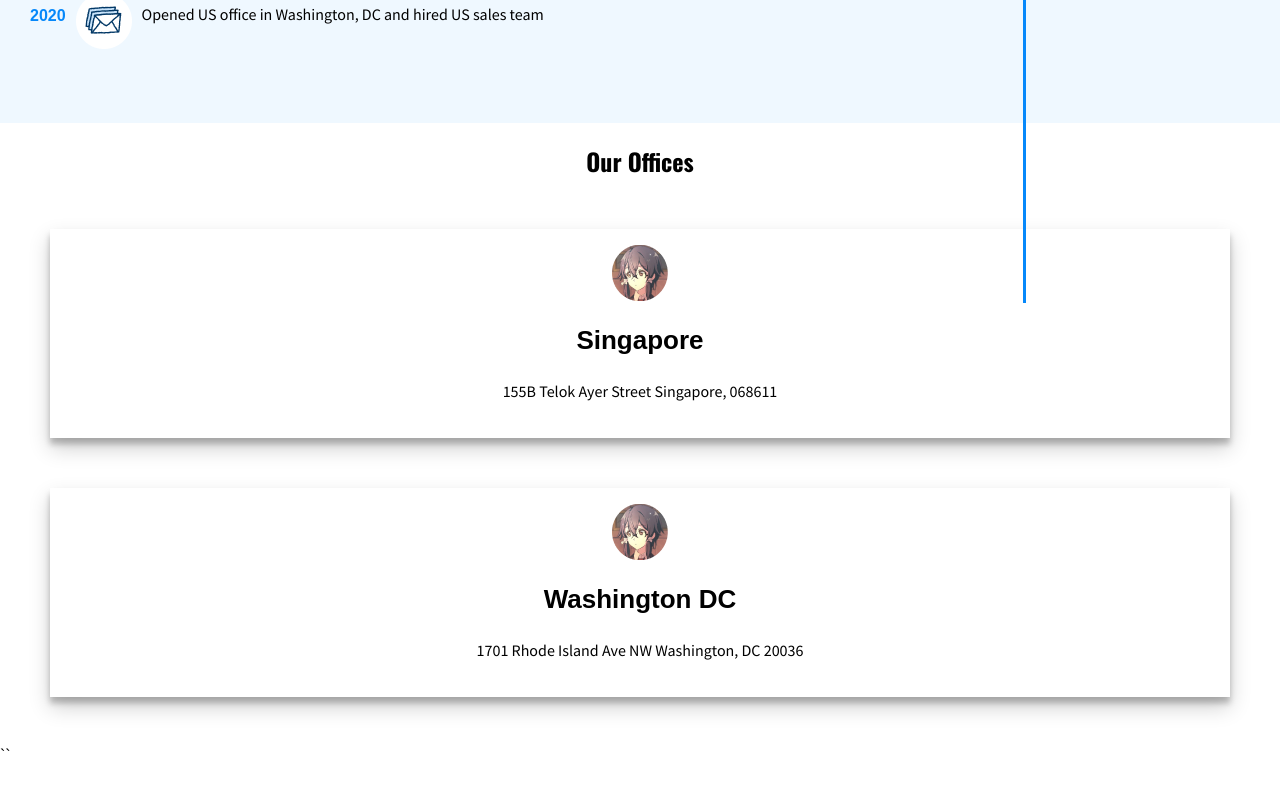
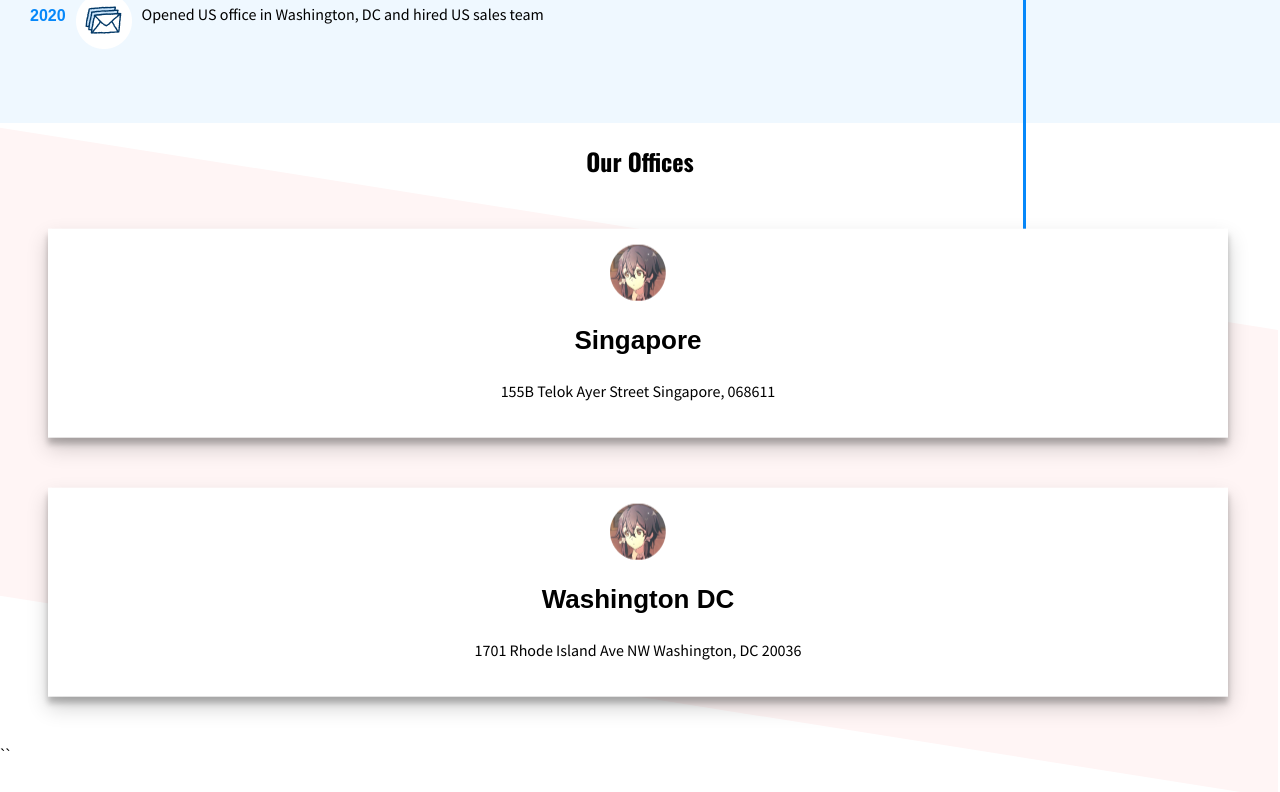
Before and after one commit to cantuus/saleswhale-site, a React (Create React App) app: page / in a window 1280 px wide. Shown: the part 2100-2892 px from the top of the page. Built offline with nearby package versions, Linux system fonts and the light colour scheme.

Commit message:
added slanted pink background to offices section

```diff
--- a/src/App.js
+++ b/src/App.js
@@ -79,7 +79,9 @@ function App() {
         <section className="company-office">
           <h2 className="headline">Our Offices</h2>
           <div className="office-list">
-            <Office />
+            <div className="inner-container">
+              <Office />
+            </div>
           </div>
         </section>
 
--- a/src/components/OurOffices/OurOffices.css
+++ b/src/components/OurOffices/OurOffices.css
@@ -1,5 +1,6 @@
 .office {
     text-align: center;
+    background: white;
     padding-top: 1rem;
     padding-bottom: 1rem;
     /* margin-bottom: 1rem; */
@@ -19,3 +20,16 @@
 .office p {
     font-size: 16px;
 }
+
+.office-list {
+    background: #FFF5F5;
+    transform: skew(0deg, 9deg) translate(-2px);
+}
+
+.company-office {
+
+}
+
+.inner-container {
+    transform: skew(0deg, -9deg);
+}
```
